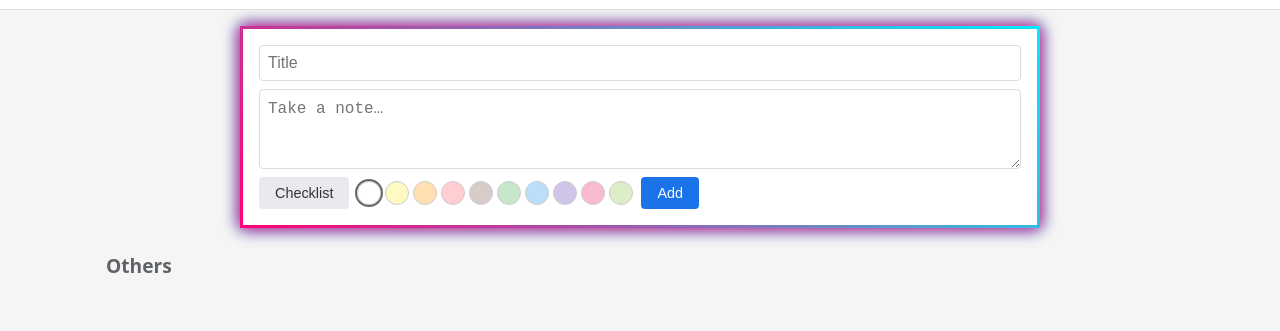
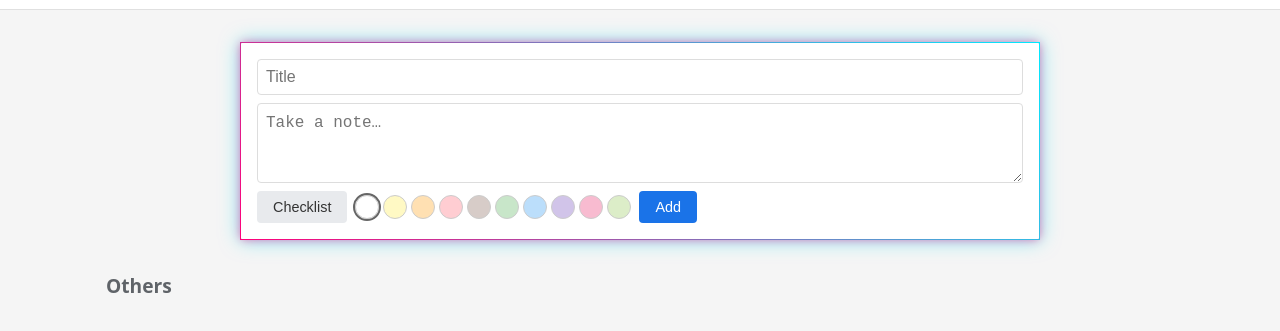
Before and after one commit to JoeTomkinson/SimpleKeep, a plain HTML site: page src/index.html in a window 1280 px wide. Shown: the part 51-382 px from the top of the page. Drawn offline with nearby package versions, Linux system fonts and the light colour scheme.

Commit message:
Refine note input styles: adjust margins, border, and enhance box shadow for improved aesthetics

```diff
--- a/src/style.css
+++ b/src/style.css
@@ -85,25 +85,23 @@ body {
 /* Input section for creating notes */
 .note-input {
       background-color: var(--input-bg);
-      margin: 1rem auto;
+      margin: 2rem auto;
       padding: 1rem;
-      border-radius: 6px;
+      border-radius: 5px;
       /* Apply a colourful gradient border using CSS border-image.  The
          transparent border allows the gradient to sit outside the box while
          `border-image` paints the border with the gradient defined via
          CSS variables. */
-      border: 3px solid transparent;
+      border: 1px solid transparent;
       border-image: linear-gradient(45deg, var(--input-gradient-start), var(--input-gradient-end)) 1;
       max-width: 800px;
       /* Apply a more pronounced neon glow around the input area using both ends
          of the gradient.  Multiple shadows layer together to create a colourful
          halo effect. */
-      box-shadow:
-        0 0 15px 2px var(--input-gradient-start),
-        0 0 15px 2px var(--input-gradient-end);
       display: flex;
       flex-direction: column;
       gap: 0.5rem;
+      box-shadow: 0 0 10px rgba(255, 0, 122, 0.5), 0 0 20px rgba(0, 234, 255, 0.5);
 }
 
 .note-input .note-title,
```
